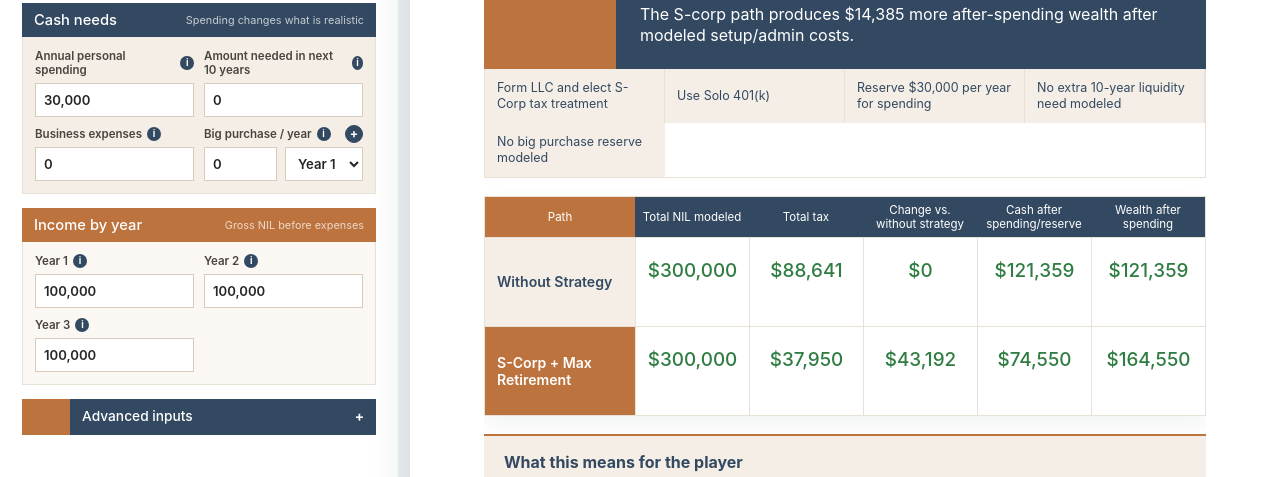
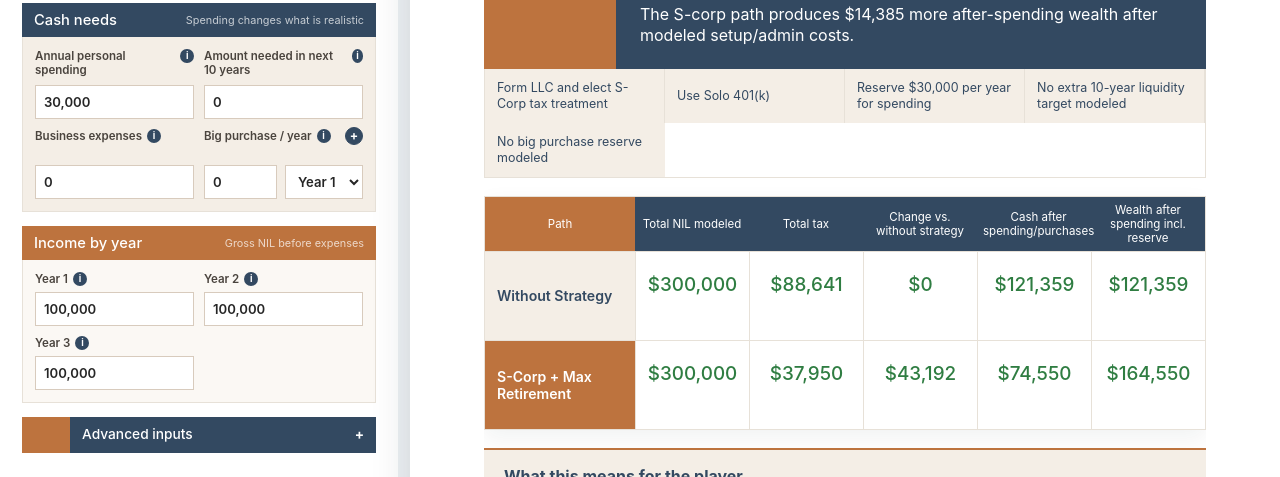
Before and after one commit to heathclevenger/nil-strategy-guide, a website: page index.html in a window 1280 px wide. Shown: the part 254-731 px from the top of the page. Drawn offline with Linux system fonts and the light colour scheme.

Commit message:
Add files via upload

```diff
--- a/app.js
+++ b/app.js
@@ -365,7 +365,8 @@ function calculateScenario(type, gross, assumptions, yearIndex = 0) {
         bigPurchaseReserveTarget,
         Math.max(0, cashRetained - assumptions.annualSpending - nearTermReserveFunded),
       );
-      const cashAfterSpending = cashRetained - assumptions.annualSpending - totalReserveTarget;
+      const retirementFundingCushion = cashRetained - assumptions.annualSpending - totalReserveTarget;
+      const cashAfterSpending = cashRetained - assumptions.annualSpending - bigPurchaseReserveTarget;
       const wealthRetained = cashRetained + retirement;
       const wealthAfterSpending = wealthRetained - assumptions.annualSpending;
 
@@ -391,9 +392,11 @@ function calculateScenario(type, gross, assumptions, yearIndex = 0) {
         bigPurchaseReserveTarget,
         bigPurchaseReserveFunded,
         totalReserveTarget,
+        retirementFundingCushion,
         cashAfterSpending,
         wealthAfterSpending,
         liquidityGap: Math.max(0, -cashAfterSpending),
+        retirementLiquidityGap: Math.max(0, -retirementFundingCushion),
         retirementLimited: desiredRetirement - retirement > 1,
         k1,
         scheduleC,
@@ -432,14 +435,14 @@ function calculateScenario(type, gross, assumptions, yearIndex = 0) {
         };
       };
       let row = compute(desiredDetails, planLabel, desiredRetirement);
-      if (includeRetirement && desiredRetirement > 0 && row.cashAfterSpending < 0) {
+      if (includeRetirement && desiredRetirement > 0 && row.retirementFundingCushion < 0) {
         const zeroContribution = compute({ total: 0, employee: 0, employer: 0 }, planLabel, desiredRetirement);
-        if (zeroContribution.cashAfterSpending >= 0) {
+        if (zeroContribution.retirementFundingCushion >= 0) {
           let low = 0;
           let high = desiredRetirement;
           for (let i = 0; i < 22; i += 1) {
             const mid = (low + high) / 2;
-            if (compute(scaleDetails(mid), planLabel, desiredRetirement).cashAfterSpending >= 0) low = mid;
+            if (compute(scaleDetails(mid), planLabel, desiredRetirement).retirementFundingCushion >= 0) low = mid;
             else high = mid;
           }
           row = compute(scaleDetails(low), planLabel, desiredRetirement);
@@ -692,7 +695,7 @@ function renderMetrics(model) {
     ["Total NIL modeled", money(llc.gross)],
     ["Recommended tax burden", money(best.totalTax)],
     ["Effective tax rate", pct(best.totalTax / Math.max(1, best.gross))],
-    ["After-spending wealth", money(best.wealthAfterSpending)],
+    ["After-spending wealth incl. reserve", money(best.wealthAfterSpending)],
     ["S-corp payroll taxes", money(sCorp.payroll)],
     ["LLC-only entity cost", money(llc.adminCost)],
     ["LLC self-employment tax", money(llc.seTax)],
@@ -709,8 +712,8 @@ function renderMetrics(model) {
     ["LLC plan selected", planMix(model.scenarios.llcRetirement)],
     ["S-Corp plan selected", planMix(model.scenarios.sCorpRetirement)],
     ["Retirement tax impact", money(model.scenarioTotals.sCorp.totalTax - model.scenarioTotals.sCorpRetirement.totalTax)],
-    ["Wealth after spending", money(model.scenarioTotals.sCorpRetirement.wealthAfterSpending)],
-    ["Cash after spending/reserve", money(model.scenarioTotals.sCorpRetirement.cashAfterSpending)],
+    ["Wealth after spending incl. reserve", money(model.scenarioTotals.sCorpRetirement.wealthAfterSpending)],
+    ["Cash after spending/purchases", money(model.scenarioTotals.sCorpRetirement.cashAfterSpending)],
     ["Total tax with retirement", money(model.scenarioTotals.sCorpRetirement.totalTax)],
   ];
 
@@ -747,16 +750,16 @@ function renderPlayerSummary(model) {
       ? `The recommended strategy improves projected wealth by ${money(recommendationLift)} and changes total tax by ${money(taxDifference)} versus taking NIL income with no structure or retirement strategy.`
       : `Without Strategy retains ${money(Math.abs(recommendationLift))} more projected wealth under these inputs, so the model is signaling that structure or retirement complexity may not be justified.`;
   const reserveText = [
-    model.assumptions.nearTermCashNeed > 0 ? `${money(model.assumptions.nearTermCashNeed)} for 10-year liquidity needs` : "",
+    model.assumptions.nearTermCashNeed > 0 ? `${money(model.assumptions.nearTermCashNeed)} retained for 10-year liquidity` : "",
     model.assumptions.bigPurchaseAmount > 0
       ? `${money(model.assumptions.bigPurchaseAmount)} for modeled big purchases`
       : "",
   ].filter(Boolean);
-  const reservePhrase = reserveText.length ? ` and ${reserveText.join(" plus ")}` : "";
+  const reservePhrase = reserveText.length ? ` while keeping ${reserveText.join(" plus ")}` : "";
   const cashBullet =
     best.cashAfterSpending >= 0
-      ? `After reserving ${money(model.assumptions.annualSpending)} per year for spending${reservePhrase}, the recommended path leaves ${money(best.cashAfterSpending)} of modeled cash cushion.`
-      : `The recommended path still shows a ${money(best.liquidityGap)} cash gap after spending, 10-year liquidity needs, and planned purchases, so the player should reduce retirement funding before implementing.`;
+      ? `After planned spending and purchases${reservePhrase}, the recommended path leaves ${money(best.cashAfterSpending)} of modeled available cash.`
+      : `The recommended path still shows a ${money(best.liquidityGap)} cash gap after spending and planned purchases, so the player should reduce retirement funding before implementing.`;
   const planBullet = selectedHasRetirement
     ? `Plan selected: ${planMix(model.scenarios[rec.key])}. Contributions are cash-aware and are reduced when they interfere with spending, 10-year liquidity, or big-purchase inputs.`
     : `Plan selected: none in the top recommendation. The retirement comparison remains available in Advanced analysis.`;
@@ -764,7 +767,7 @@ function renderPlayerSummary(model) {
     selectedIsS ? "Form LLC and elect S-Corp tax treatment" : "Use LLC tax treatment",
     selectedHasRetirement ? `Use ${planMix(model.scenarios[rec.key])}` : "Skip retirement account for now",
     `Reserve ${money(model.assumptions.annualSpending)} per year for spending`,
-    model.assumptions.nearTermCashNeed > 0 ? `Keep ${money(model.assumptions.nearTermCashNeed)} available for 10-year liquidity needs` : "No extra 10-year liquidity need modeled",
+    model.assumptions.nearTermCashNeed > 0 ? `Keep ${money(model.assumptions.nearTermCashNeed)} available as a 10-year liquidity target` : "No extra 10-year liquidity target modeled",
     model.assumptions.bigPurchaseAmount > 0 ? `Keep ${money(model.assumptions.bigPurchaseAmount)} available for big purchases` : "No big purchase reserve modeled",
   ];
 
@@ -783,24 +786,24 @@ function renderPlayerSummary(model) {
         <span>Total NIL modeled</span>
         <span>Total tax</span>
         <span>Change vs. without strategy</span>
-        <span>Cash after spending/reserve</span>
-        <span>Wealth after spending</span>
+        <span>Cash after spending/purchases</span>
+        <span>Wealth after spending incl. reserve</span>
       </div>
       <div class="compare-row">
         <strong>Without Strategy</strong>
         <div><span>Total NIL modeled</span><strong>${money(totalIncome)}</strong></div>
         <div><span>Total tax</span><strong>${money(noStructure.totalTax)}</strong></div>
         <div><span>Change vs. without strategy</span><strong>${money(0)}</strong></div>
-        <div><span>Cash after spending/reserve</span><strong>${money(noStructure.cashAfterSpending)}</strong></div>
-        <div><span>Wealth after spending</span><strong>${money(noStructure.wealthAfterSpending)}</strong></div>
+        <div><span>Cash after spending/purchases</span><strong>${money(noStructure.cashAfterSpending)}</strong></div>
+        <div><span>Wealth after spending incl. reserve</span><strong>${money(noStructure.wealthAfterSpending)}</strong></div>
       </div>
       <div class="compare-row recommended-row">
         <strong>${best.label}</strong>
         <div><span>Total NIL modeled</span><strong>${money(totalIncome)}</strong></div>
         <div><span>Total tax</span><strong>${money(best.totalTax)}</strong></div>
         <div><span>Change vs. without strategy</span><strong>${money(recommendationLift)}</strong></div>
-        <div><span>Cash after spending/reserve</span><strong>${money(best.cashAfterSpending)}</strong></div>
-        <div><span>Wealth after spending</span><strong>${money(best.wealthAfterSpending)}</strong></div>
+        <div><span>Cash after spending/purchases</span><strong>${money(best.cashAfterSpending)}</strong></div>
+        <div><span>Wealth after spending incl. reserve</span><strong>${money(best.wealthAfterSpending)}</strong></div>
       </div>
     </div>
     <div class="player-explain">
@@ -927,11 +930,11 @@ function renderTables(model) {
     ["Effective rate", (row) => row.effectiveRate, "percent"],
     ["Cash retained", "cashRetained"],
     ["Personal spending from owner cash", (row) => -model.assumptions.annualSpending],
-    ["10-year liquidity need", (row) => -row.nearTermReserveTarget],
+    ["Available 10-year cash reserve", "nearTermReserveTarget"],
     ["Big purchase reserve", (row) => -row.bigPurchaseReserveTarget],
-    ["Cash after spending/reserve", "cashAfterSpending"],
+    ["Cash after spending/purchases", "cashAfterSpending"],
     ["Wealth retained incl. retirement", "wealthRetained"],
-    ["Wealth after spending", "wealthAfterSpending"],
+    ["Wealth after spending incl. 10-year reserve", "wealthAfterSpending"],
   ];
 
   const retirementRows = [
@@ -954,11 +957,11 @@ function renderTables(model) {
     ["Effective rate", (row) => row.effectiveRate, "percent"],
     ["Cash retained", "cashRetained"],
     ["Personal spending from owner cash", (row) => -model.assumptions.annualSpending],
-    ["10-year liquidity need", (row) => -row.nearTermReserveTarget],
+    ["Available 10-year cash reserve", "nearTermReserveTarget"],
     ["Big purchase reserve", (row) => -row.bigPurchaseReserveTarget],
-    ["Cash after spending/reserve", "cashAfterSpending"],
+    ["Cash after spending/purchases", "cashAfterSpending"],
     ["Wealth retained incl. retirement", "wealthRetained"],
-    ["Wealth after spending", "wealthAfterSpending"],
+    ["Wealth after spending incl. 10-year reserve", "wealthAfterSpending"],
   ];
 
   renderScenarioTable(model, "baseComparisonTable", ["llc", "sCorp"], baseRows);
@@ -1017,8 +1020,8 @@ function renderStrategyCards(model) {
       title: "Spending feasibility",
       text:
         selected.cashAfterSpending >= 0
-          ? `Recommended path leaves ${money(selected.cashAfterSpending)} after planned spending, reserves, and big purchases.`
-          : `Recommended path still has a ${money(selected.liquidityGap)} gap after planned spending, reserves, and big purchases.`,
+          ? `Recommended path leaves ${money(selected.cashAfterSpending)} after planned spending and big purchases, with the 10-year cash reserve still available.`
+          : `Recommended path still has a ${money(selected.liquidityGap)} gap after planned spending and big purchases.`,
     },
     {
       tone: a.expenses > 0 ? "good" : "warn",
--- a/styles.css
+++ b/styles.css
@@ -1015,6 +1015,11 @@ tbody tr:nth-child(odd) td:first-child {
   align-self: start;
 }
 
+.cash-grid .label-text {
+  min-height: 30px;
+  align-items: flex-start;
+}
+
 .control-grid label,
 .year-inputs label {
   color: #4a443e;
```
